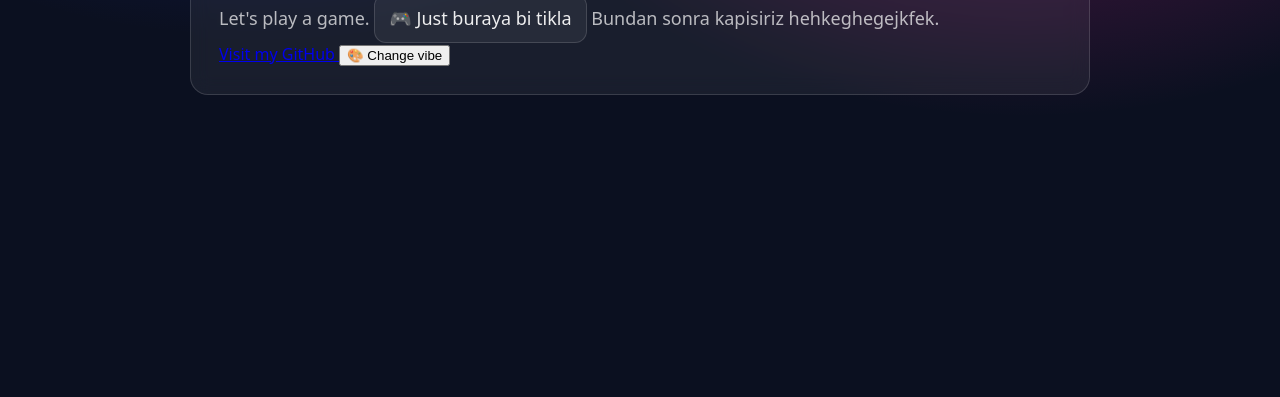
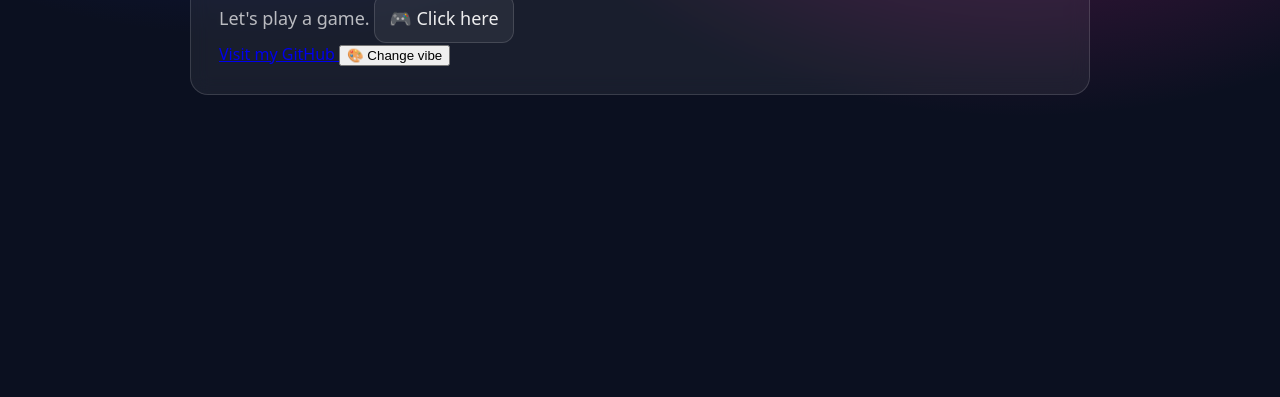
Before and after one commit to sinemguruplar/sinemguruplar.github.io, a plain HTML site: page index.html in a window 1280 px wide. Shown: the part 403-800 px from the top of the page. Drawn offline with Linux system fonts and the light colour scheme.

Commit message:
Update button text from Turkish to English

```diff
--- a/index.html
+++ b/index.html
@@ -15,8 +15,7 @@
 
       <p>
         Let's play a game.
-        <a class="btn" href="game/game.html">🎮 Just buraya bi tikla</a>
-        Bundan sonra kapisiriz hehkeghegejkfek.
+        <a class="btn" href="game/game.html">🎮 Click here</a>
       </p>
 
       <a
```
